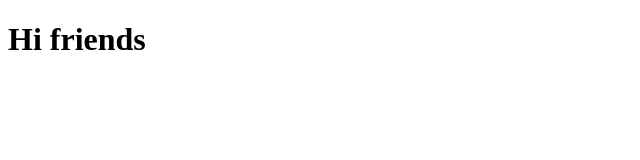
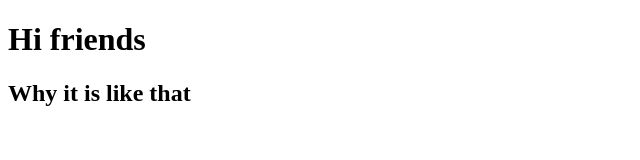
Before and after one commit to Sohail001122/Portfolio-Project, a plain HTML site: page index.html in a window 1280 px wide. Shown: the whole page, without its empty margins (0-640 px from the left). Drawn offline with Linux system fonts and the light colour scheme.

Commit message:
HTML file Updated

```diff
--- a/index.html
+++ b/index.html
@@ -7,5 +7,6 @@
 </head>
 <body>
     <h1>Hi friends</h1>
+    <h2>Why it is like that</h2>
 </body>
 </html>
```
